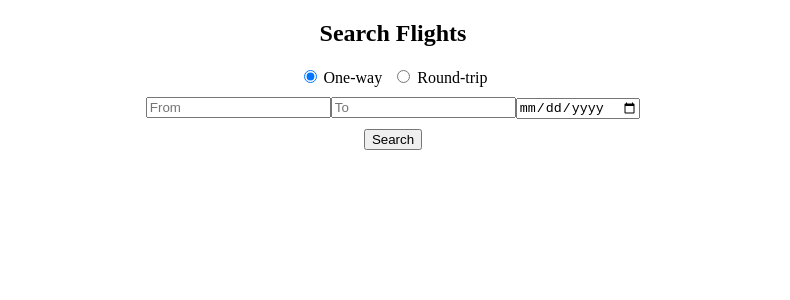
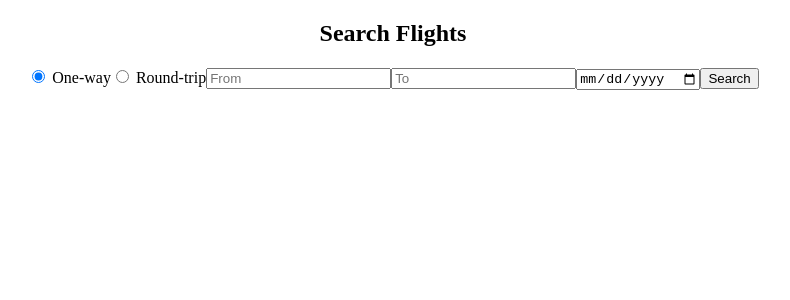
Before and after one commit to acciojob/phoenix-airlines-swathigopavarapu, a React app: page /flight-search in a window 1280 px wide. Shown: the top 300 px of the page, without its empty margins (247-1037 px from the left). Built offline with nearby package versions, Linux system fonts and the light colour scheme.

Commit message:
initial commit : airlines app

```diff
--- a/src/components/FlightBooking.jsx
+++ b/src/components/FlightBooking.jsx
@@ -27,7 +27,7 @@ const FlightBooking = () => {
       <div>
         <input
           type="text"
-          placeholder="Your Name"
+          placeholder="Name"
           value={name}
           onChange={(e) => setName(e.target.value)}
         />
--- a/src/components/FlightSearch.jsx
+++ b/src/components/FlightSearch.jsx
@@ -34,7 +34,7 @@ const FlightSearch = () => {
       <h2>Search Flights</h2>
 
      <form onSubmit={handleSearch}>
-        <div>
+  {/* Radio buttons */}
   <label>
     <input
       type="radio"
@@ -44,7 +44,7 @@ const FlightSearch = () => {
       onChange={() => setTripType("oneway")}
     /> One-way
   </label>
-          <label style={{ marginLeft: "10px" }}>
+  <label>
     <input
       type="radio"
       name="trip"
@@ -53,24 +53,28 @@ const FlightSearch = () => {
       onChange={() => setTripType("round")}
     /> Round-trip
   </label>
-        </div>
 
-        <div style={{ marginTop: "10px" }}>
+  {/* Text inputs for From and To */}
   <input
+    type="text"
     placeholder="From"
     value={from}
     onChange={(e) => setFrom(e.target.value)}
   />
   <input
+    type="text"
     placeholder="To"
     value={to}
     onChange={(e) => setTo(e.target.value)}
   />
+
+  {/* Date input */}
   <input type="date" value={date} onChange={(e) => setDate(e.target.value)} />
-        </div>
 
-        <button type="submit" style={{ marginTop: "10px" }}>Search</button>
+  {/* Search button */}
+  <button type="submit">Search</button>
 </form>
+
 
       <div style={{ marginTop: "20px" }}>
         {results.map((f) => (
--- a/src/components/Landing.js
+++ b/src/components/Landing.js
@@ -6,7 +6,8 @@ const Landing = () => {
 
   return (
     <div style={{ textAlign: "center", marginTop: "50px" }}>
-      <h1>Flight Booking App</h1>
+      <h1>Welcome to Flight Booking App</h1>
+
       <button onClick={() => history.push("/flight-search")}>Search Flights</button>
     </div>
   );
```
Lines whose indentation alone changed are shown as unchanged.
